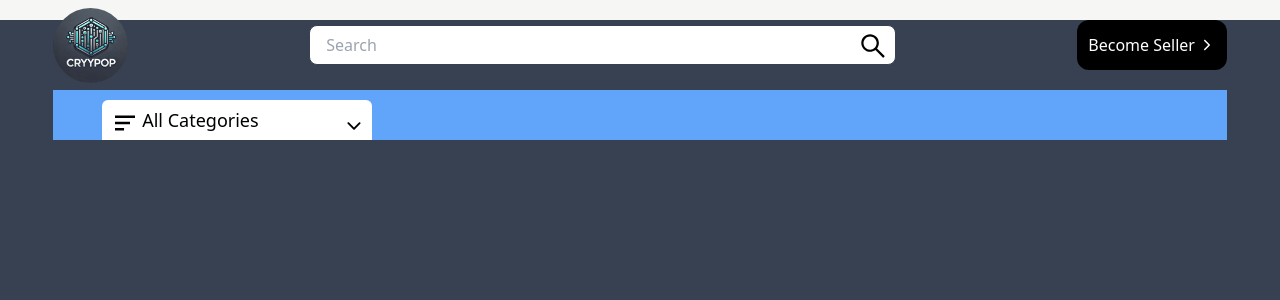
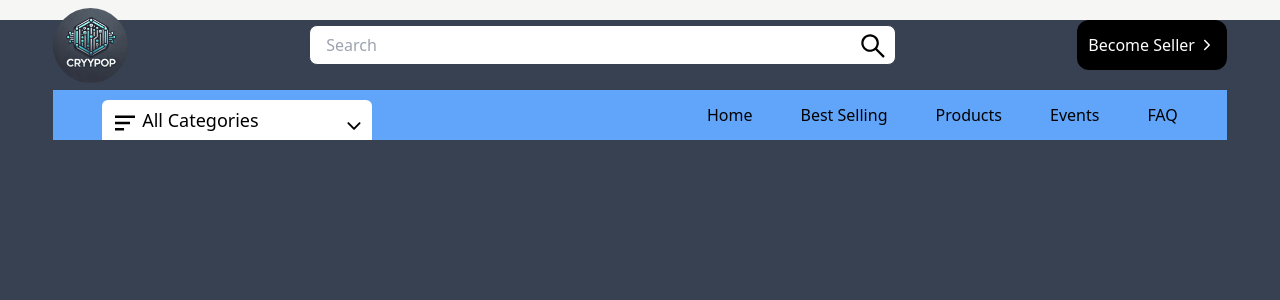
Before and after one commit to ofirtzabari/cmvp, a React (Create React App) app in the folder frontend/: page / in a window 1280 px wide. Shown: the top 300 px of the page. Built offline with nearby package versions, Linux system fonts and the light colour scheme.

Commit message:
add Navbar

```diff
--- a/frontend/src/components/Layout/Header.jsx
+++ b/frontend/src/components/Layout/Header.jsx
@@ -8,8 +8,9 @@ import { BiMenuAltLeft } from "react-icons/bi";
 import { IoIosArrowDown } from "react-icons/io";
 import DropDown from "./DropDown.jsx";
 import { categoriesData } from "../../static/data";
+import Navbar from "./Navbar.jsx";
 
-const Header = () => {
+const Header = ({ activeHeading }) => {
   const [searchTerm, setSearchTerm] = React.useState("");
   const [searchData, setSearchData] = React.useState(null);
   const [active, setActive] = React.useState(false);
@@ -33,7 +34,8 @@ const Header = () => {
       setActive(true);
     } else {
       setActive(false);
-  }});
+    }
+  });
 
   return (
     <div className={styles.section}>
@@ -73,7 +75,7 @@ const Header = () => {
             </div>
           ) : null}
         </div>
-        <div className={styles.button }>
+        <div className={styles.button}>
           <Link to="/seller">
             <h1 className="text-white flex items-center">
               Become Seller <IoIosArrowForward className="ml-1" />
@@ -81,20 +83,38 @@ const Header = () => {
           </Link>
         </div>
       </div>
-      <div className={`${active ? "shadow-sm fixed top-0 left-0 w-full z-10" : null } transition hidden 800px:block items-center justify-between bg-blue-400 h-[50px]`}>
-        <div className={styles.section + " relative " + styles.normalFlex + " justify-between"}>
+      <div
+        className={`${
+          active ? "shadow-sm fixed top-0 left-0 w-full z-10" : null
+        } transition hidden 800px:block items-center justify-between bg-blue-400 h-[50px]`}
+      >
+        <div
+          className={
+            styles.section +
+            " relative " +
+            styles.normalFlex +
+            " justify-between"
+          }
+        >
           <div className="relative h-[40px] mt-[10px] w-[270px] hidden 1000px:block">
-                <BiMenuAltLeft size={30} className="absolute top-2 left-2 "/>
+            <BiMenuAltLeft size={30} className="absolute top-2 left-2 " />
             <button className="h-[100%] w-full flex justify-between items-center pl-10 bg-white font-sans text-lg font-[500] select-none rounded-t-md">
               All Categories
             </button>
-                <IoIosArrowDown size={20} className="absolute right-2 top-4 cursor-pointer" onClick={() => setDropDown(!dropDown)}/>
+            <IoIosArrowDown
+              size={20}
+              className="absolute right-2 top-4 cursor-pointer"
+              onClick={() => setDropDown(!dropDown)}
+            />
             {dropDown ? (
-                  < DropDown
+              <DropDown
                 categoriesData={categoriesData}
                 setDropDown={setDropDown}
               />
             ) : null}
+          </div>
+          <div className={`${styles.normalFlex} `}>
+            <Navbar active={activeHeading} />
           </div>
         </div>
       </div>
--- /dev/null
+++ b/frontend/src/components/Layout/Navbar.jsx
@@ -0,0 +1,20 @@
+import React from 'react'
+import styles from '../../styles/styles'
+import { navItems } from '../../static/data'
+import { Link } from 'react-router-dom'
+
+const Navbar = ({active}) => {
+  return (
+    <div className={styles.normalFlex}>
+        {navItems && navItems.map((i, index) => (
+           <div className='flex'>
+                <Link to={i.link}
+                    className={`${active === index+1 ? "text-red-600": "text-white"} font-[500] px-6 cursor-pointer`}/>
+                    {i.title}
+           </div>
+        ))}
+    </div>
+  )
+}
+
+export default Navbar
--- a/frontend/src/pages/HomePage.jsx
+++ b/frontend/src/pages/HomePage.jsx
@@ -4,7 +4,7 @@ import Header from '../components/Layout/Header.jsx'
 function HomePage() {
   return (
     <div className='w-full h-screen bg-gray-700'>
-        <Header/>
+        <Header actitiveHeading={1}/>
     </div>
   )
 }
```
Lines whose indentation alone changed are shown as unchanged.
